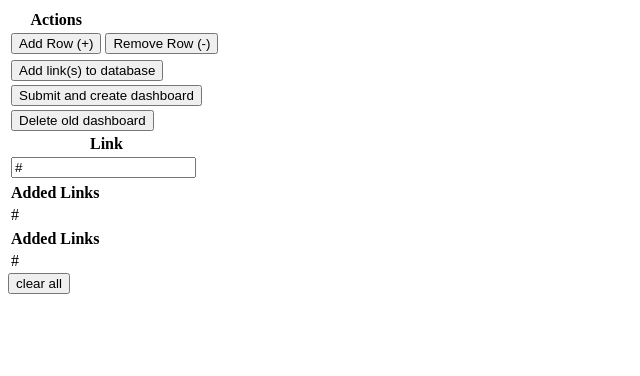
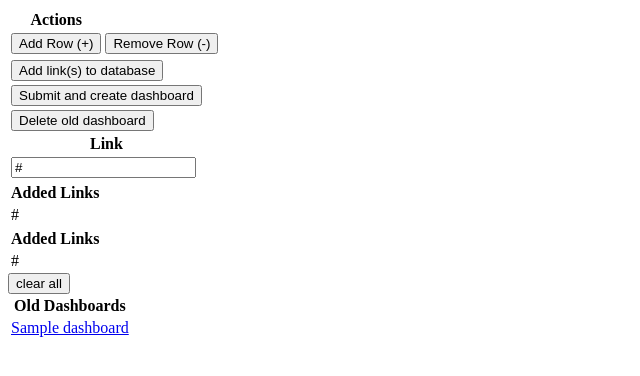
Before and after one commit to StripesOO7/AP_Crawler_webinput, a Flask app: template templates/index.html in a window 1280 px wide. Shown: the top 376 px of the page, without its empty margins (0-640 px from the left). Run offline with Flask 3, Linux system fonts and the light colour scheme; the template is opened without the code that fills it: most values are stand-ins (such as "Sample title", 1, 10 or a date in 2020).

Commit message:
adds cookie for remembering old dashboards

```diff
--- a/app.py
+++ b/app.py
@@ -1,11 +1,12 @@
 from datetime import datetime
 from string import ascii_uppercase
 import requests as rq
-from flask import Flask, render_template, request, redirect, url_for, session
+from flask import Flask, render_template, request, redirect, url_for, session, make_response
 from bs4 import BeautifulSoup as bs, element
 
 app = Flask(__name__)
 app.secret_key = '<BAD_SECRET_KEY>'
+app.config['SESSION_COOKIE_NAME'] = 'AP_Dashboard_Webinput'
 ### Your secret key as string here. needed for https
 
 BASE_URL = "<YOURBASE URL>" ### YOUR Base ULR/URI without "http(s)://"
@@ -243,11 +244,9 @@ panel_order = [
     (2, """SELECT name, timestamp as time, checks_done from Stats_Total WHERE name = 'Total' AND url =
     {} ORDER BY timestamp;""", "AP total checks done"),
     (3, """SELECT games_done, timestamp as time from Stats_total WHERE url = ( SELECT url from Trackers WHERE url LIKE
-  {} and COALESCE(finished, '') = '' ) ORDER BY timestamp;""", "AP total games"
-                                                                                                      " finished"),
+    {} ) ORDER BY timestamp;""", "AP total games finished"),
     (4, """SELECT url name, timestamp as time, percentage from Stats_total WHERE name = 'Total' AND url = {} ORDER BY
-    timestamp;""",
-    "AP total percentage"),
+    timestamp;""", "AP total percentage"),
     (5, """SELECT name, timestamp as time, checks_done from Stats  WHERE not name = 'Total' AND url IN ( {} ) ORDER BY
     timestamp;""", "Per Player Stats (actual numbers)"),
     (6, """SELECT name, timestamp as time, percentage from Stats WHERE not name = 'Total' AND url IN ( {} ) ORDER BY
@@ -336,9 +335,11 @@ def delete_dashboard(url:str):
 
 @app.route("/webinput/", methods=['GET', 'POST', 'UPDATE'])
 def index():
+    cookie_set = request.cookies.get('old_dashboards') or ""
     dashboard_link = ""
     added_list = list()
     invalid_links = list()
+
     if request.args.get('row_update'):
         increment = int(request.args.get('increment'))
         if session['rows'] + increment > 0:
@@ -378,14 +379,22 @@ def index():
                     pass
         if create_dashboard:
             dashboard_link = create_dashboard_template(added_list)
+            if dashboard_link not in cookie_set:
+                cookie_set = ";;".join([*cookie_set.split(";;"), dashboard_link])
         if delete_dashboard_link:
             for link in user_input:
                 if f'{BASE_URL}/public-dashboards/' in link:
+                    cookie_set = cookie_set.replace(f";;{link}'", "")
                     delete_dashboard(link)
-
-
-    return render_template('index.html', rows=range(session['rows']), added_links_list=added_list,
-                           invalid_links_list=invalid_links, dashboard_link=dashboard_link)
+    old_dashboards = cookie_set.split(';;')[1:] or list()
+    response = make_response(render_template('index.html', rows=range(session['rows']), added_links_list=added_list,
+                                             invalid_links_list=invalid_links, dashboard_link=dashboard_link,
+                                             old_dashboards=old_dashboards))
+    if not cookie_set:
+        response.set_cookie('old_dashboards', "")
+    else:
+        response.set_cookie('old_dashboards', cookie_set)
+    return response
     # else:
     #     return render_template('index.html', rows=range(session['rows']))
 
@@ -393,7 +402,7 @@ def index():
 @app.route("/webinput/clear/", methods=['GET', 'POST'])
 def clear():
     session.clear()
-    return redirect(url_for('index'))
+    return make_response(redirect(url_for('index')))
 
 
 if __name__ == "__main__":
--- a/templates/index.html
+++ b/templates/index.html
@@ -110,4 +110,19 @@
 </div>
 {% endif %}
 
+{% if old_dashboards|length > 0 %}
+<div class="recently added links">
+    <table>
+        <tr>
+            <th>Old Dashboards</th>
+        </tr>
+        {% for dashboard in old_dashboards %}
+        <tr>
+            <td><a href="{{dashboard}}">{{ dashboard }}</a></td>
+        </tr>
+        {% endfor %}
+    </table>
+</div>
+{% endif %}
+
 {% endblock %}
```
